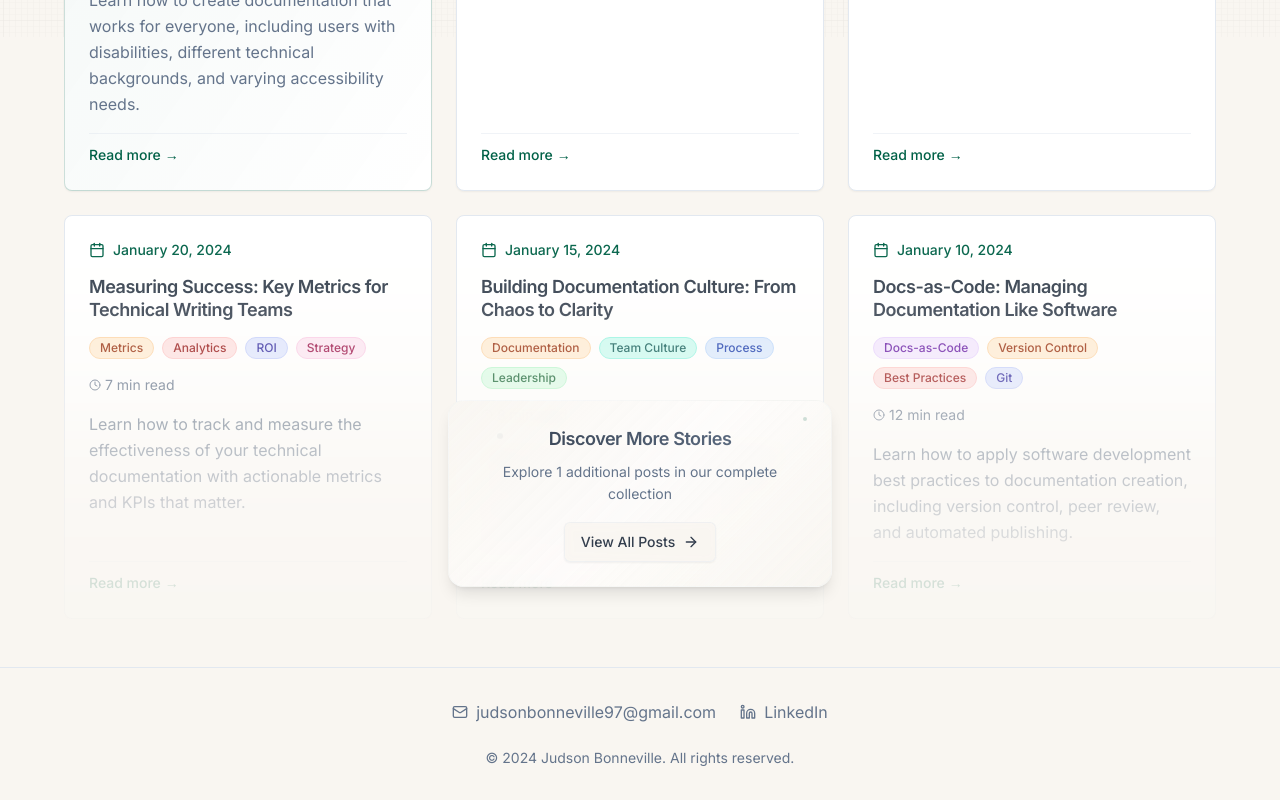
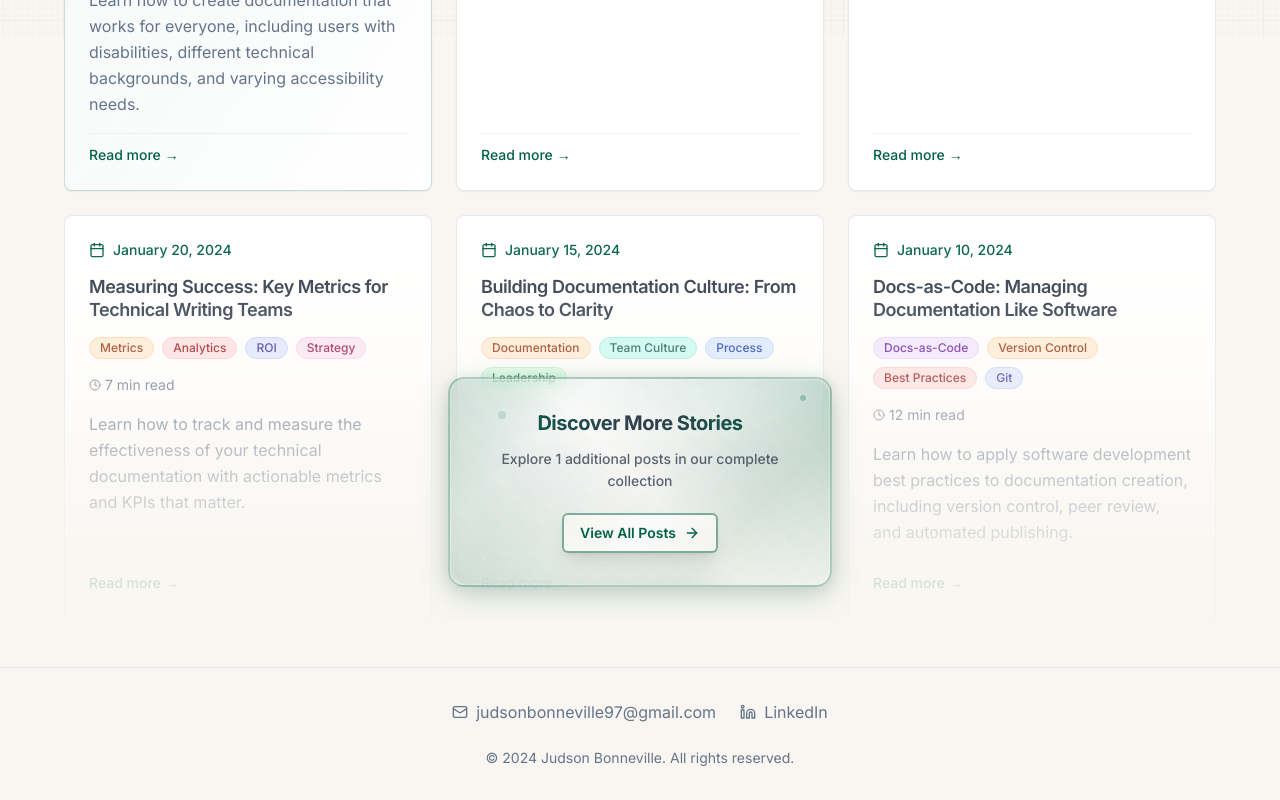
Before and after one commit to sirbonneville/docu-flow-blog, a React (Vite) app: page /posts in a window 1280 px wide. Shown: the part 763-1563 px from the top of the page. Built offline with nearby package versions, Linux system fonts and the light colour scheme.

Commit message:
feat: Style the glassmorphism div
Changed the color of the glassmorphism div to make it stand out and work in both light and dark mode.

```diff
--- a/src/components/PostGrid.tsx
+++ b/src/components/PostGrid.tsx
@@ -119,83 +119,111 @@ export const PostGrid = ({ posts, showSearch = true, title = "Recent Posts" }: P
               })}
             </div>
 
-            {/* Glassmorphism Panel - Positioned Above Faded Content */}
+            {/* Enhanced Glassmorphism Panel - Positioned Above Faded Content */}
             {shouldShowGlassEffect && (
               <div className="absolute inset-x-0 bottom-0 flex justify-center pointer-events-none z-20">
                 <div className="pointer-events-auto">
-                  {/* Floating Glassmorphism Card */}
+                  {/* Enhanced Floating Glassmorphism Card */}
                   <div className="group relative overflow-hidden rounded-2xl
-                                border border-border/20 shadow-lg hover:shadow-xl
+                                border-2 shadow-2xl hover:shadow-3xl
                                 transition-all duration-500 ease-out
-                                hover:-translate-y-1 hover:scale-[1.02]
-                                p-6 max-w-sm mx-4 mb-8"
+                                hover:-translate-y-2 hover:scale-[1.03]
+                                p-8 max-w-sm mx-4 mb-8
+                                backdrop-blur-xl border-primary/30 hover:border-primary/50"
                        style={{
-                         backgroundColor: 'hsl(var(--background) / 0.7)',
-                         backdropFilter: 'blur(10px)',
-                         WebkitBackdropFilter: 'blur(10px)',
-                         backgroundImage: `linear-gradient(135deg,
-                           hsl(var(--background) / 0.8) 0%,
-                           hsl(var(--card) / 0.6) 50%,
-                           hsl(var(--background) / 0.9) 100%
-                         )`
+                         // Enhanced glassmorphism with distinct colors
+                         background: `linear-gradient(135deg,
+                           hsl(var(--primary) / 0.15) 0%,
+                           hsl(var(--secondary) / 0.25) 25%,
+                           hsl(var(--accent) / 0.20) 50%,
+                           hsl(var(--primary) / 0.10) 75%,
+                           hsl(var(--card) / 0.30) 100%
+                         )`,
+                         backdropFilter: 'blur(16px) saturate(1.5)',
+                         WebkitBackdropFilter: 'blur(16px) saturate(1.5)',
+                         boxShadow: `
+                           0 8px 32px hsl(var(--primary) / 0.2),
+                           0 4px 16px hsl(var(--foreground) / 0.1),
+                           inset 0 1px 0 hsl(var(--background) / 0.3)
+                         `
                        }}>
 
-                    {/* Subtle shimmer effect on hover */}
-                    <div className="absolute inset-0 bg-gradient-to-r from-transparent via-primary/5 to-transparent
+                    {/* Enhanced shimmer effect on hover */}
+                    <div className="absolute inset-0 bg-gradient-to-r
+                                  from-transparent via-primary/10 to-transparent
                                   translate-x-[-100%] group-hover:translate-x-[100%]
                                   transition-transform duration-1000 ease-out" />
 
+                    {/* Subtle animated border glow */}
+                    <div className="absolute inset-0 rounded-2xl opacity-60 group-hover:opacity-100
+                                  transition-opacity duration-500"
+                         style={{
+                           background: `linear-gradient(45deg,
+                             hsl(var(--primary) / 0.3),
+                             hsl(var(--accent) / 0.2),
+                             hsl(var(--primary) / 0.3)
+                           )`,
+                           filter: 'blur(1px)',
+                           zIndex: -1
+                         }} />
+
                     {/* Content */}
-                    <div className="relative space-y-4 text-center">
-                      <div className="space-y-2">
-                        <h3 className="text-lg font-semibold bg-gradient-to-r from-foreground to-muted-foreground
-                                     bg-clip-text text-transparent">
+                    <div className="relative space-y-5 text-center">
+                      <div className="space-y-3">
+                        <h3 className="text-xl font-bold bg-gradient-to-r from-primary via-foreground to-primary
+                                     bg-clip-text text-transparent leading-tight">
                           Discover More Stories
                         </h3>
-                        <p className="text-sm text-muted-foreground leading-relaxed">
+                        <p className="text-sm text-foreground/80 leading-relaxed font-medium">
                           Explore {filteredPosts.length - visiblePosts.length} additional posts in our complete collection
                         </p>
                       </div>
 
-                      {/* Enhanced button with glassmorphism */}
+                      {/* Enhanced button with complementary glassmorphism */}
                       <Button
                         asChild
                         variant="outline"
-                        className="group/btn relative overflow-hidden
-                                 border-border/40 hover:border-border/60
-                                 shadow-sm hover:shadow-md
+                        className="group/btn relative overflow-hidden font-semibold
+                                 border-2 border-primary/50 hover:border-primary/70
+                                 shadow-lg hover:shadow-xl
                                  transition-all duration-300 ease-out
-                                 hover:-translate-y-0.5"
+                                 hover:-translate-y-0.5 text-primary hover:text-primary"
                         style={{
-                          backgroundColor: 'hsl(var(--background) / 0.8)',
-                          backdropFilter: 'blur(5px)',
-                          WebkitBackdropFilter: 'blur(5px)'
+                          background: `linear-gradient(135deg,
+                            hsl(var(--background) / 0.9) 0%,
+                            hsl(var(--card) / 0.8) 50%,
+                            hsl(var(--background) / 0.9) 100%
+                          )`,
+                          backdropFilter: 'blur(8px)',
+                          WebkitBackdropFilter: 'blur(8px)'
                         }}
                       >
                         <Link to="/posts" className="flex items-center gap-2">
-                          <span className="font-medium">View All Posts</span>
+                          <span className="font-semibold">View All Posts</span>
                           <ArrowRight
                             size={16}
                             className="transition-transform duration-300 ease-out
                                      group-hover/btn:translate-x-1"
                           />
 
-                          {/* Button shimmer effect */}
-                          <div className="absolute inset-0 bg-gradient-to-r from-transparent via-primary/10 to-transparent
+                          {/* Enhanced button shimmer effect */}
+                          <div className="absolute inset-0 bg-gradient-to-r from-transparent via-primary/15 to-transparent
                                         translate-x-[-100%] group-hover/btn:translate-x-[100%]
                                         transition-transform duration-700 ease-out" />
                         </Link>
                       </Button>
                     </div>
 
-                    {/* Floating particles effect */}
-                    <div className="absolute inset-0 opacity-20 pointer-events-none">
-                      <div className="absolute top-4 right-6 w-1 h-1 bg-primary rounded-full
+                    {/* Enhanced floating particles effect */}
+                    <div className="absolute inset-0 opacity-30 pointer-events-none">
+                      <div className="absolute top-4 right-6 w-1.5 h-1.5 bg-primary rounded-full
                                     animate-pulse" style={{ animationDelay: '0s' }} />
-                      <div className="absolute bottom-6 left-8 w-0.5 h-0.5 bg-accent rounded-full
+                      <div className="absolute bottom-6 left-8 w-1 h-1 bg-accent rounded-full
                                     animate-pulse" style={{ animationDelay: '1s' }} />
-                      <div className="absolute top-8 left-12 w-1.5 h-1.5 bg-muted-foreground/30 rounded-full
+                      <div className="absolute top-8 left-12 w-2 h-2 bg-primary/50 rounded-full
                                     animate-pulse" style={{ animationDelay: '2s' }} />
+                      <div className="absolute bottom-12 right-10 w-0.5 h-0.5 bg-foreground/40 rounded-full
+                                    animate-pulse" style={{ animationDelay: '1.5s' }} />
                     </div>
                   </div>
                 </div>
```
